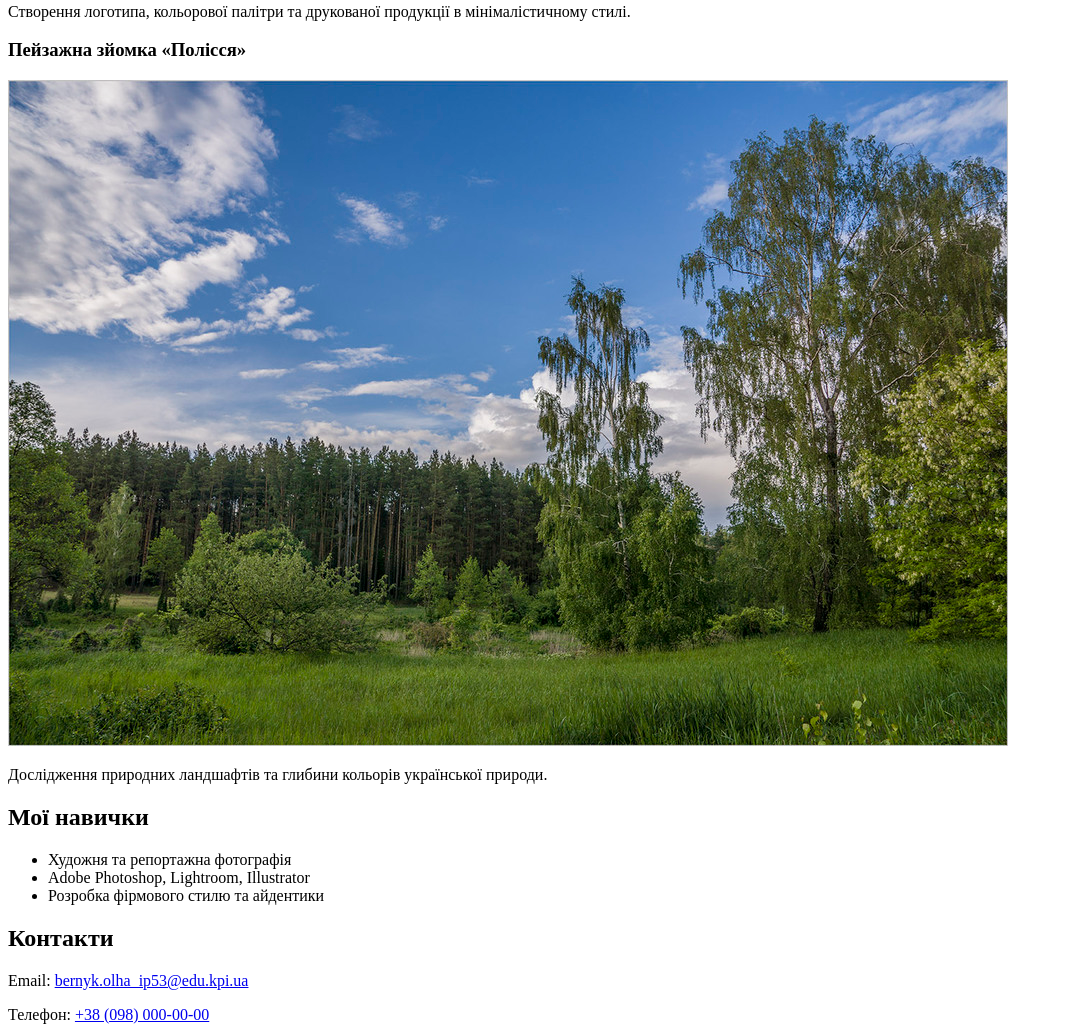
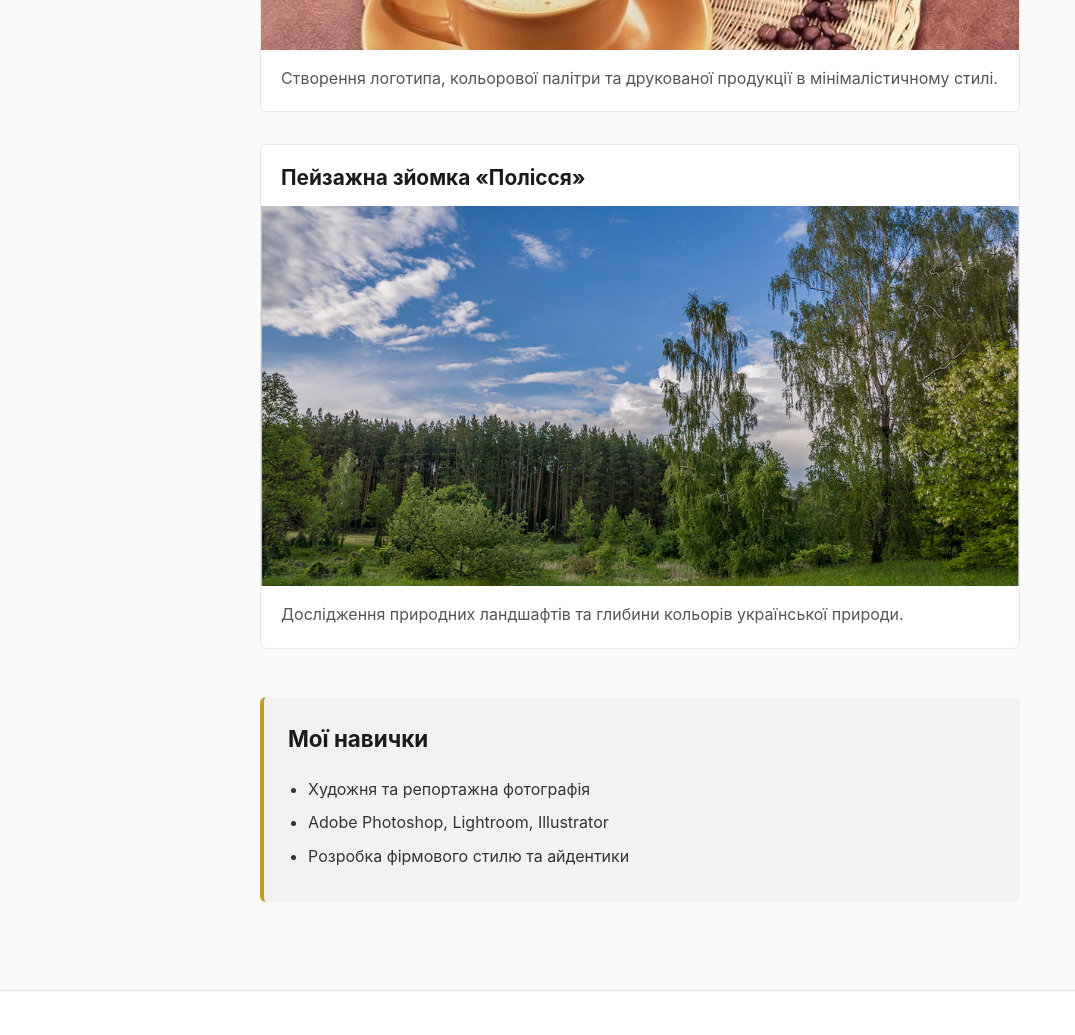
Before and after one commit to OlhaBenyk/portfolio-site-lab6, a plain HTML site: page index.html in a window 1280 px wide. Shown: the part 1457-2492 px from the top of the page, without its empty margins (0-1075 px from the left). Drawn offline with Linux system fonts and the light colour scheme.

Commit message:
feat: implement CSS styling and box model for lab 3

```diff
--- a/css/style.css
+++ b/css/style.css
@@ -1,3 +1,148 @@
-* {
+*, *::before, *::after {
     box-sizing: border-box;
 }
+
+body {
+    margin: 0;
+    font-family: -apple-system, BlinkMacSystemFont, "Segoe UI", Roboto, Helvetica, Arial, sans-serif;
+    font-size: 1rem;
+    line-height: 1.6;
+    color: #1a1a1a;
+    background-color: #fafafa;
+}
+
+header {
+    padding: 48px 20px 24px;
+    border-bottom: 1px solid #e0e0e0;
+    background-color: #ffffff;
+    text-align: center;
+}
+
+header h1 {
+    font-size: 2.5rem;
+    margin: 0 0 16px;
+    font-weight: 700;
+    letter-spacing: -0.5px;
+}
+
+nav ul {
+    list-style: none;
+    padding: 0;
+    margin: 0;
+    display: flex;
+    justify-content: center;
+}
+
+nav li {
+    margin: 0 16px;
+}
+
+nav a {
+    text-decoration: none;
+    color: #444444;
+    font-weight: 500;
+    transition: color 0.2s ease;
+}
+
+nav a:hover {
+    color: #c59b27;
+}
+
+main {
+    max-width: 800px;
+    margin: 0 auto;
+    padding: 40px 20px;
+}
+
+section {
+    margin-bottom: 48px;
+}
+
+h2 {
+    font-size: 1.8rem;
+    border-bottom: 2px solid #1a1a1a;
+    padding-bottom: 8px;
+    margin-bottom: 24px;
+}
+
+.card {
+    background: #ffffff;
+    border: 1px solid #e8e8e8;
+    border-radius: 6px;
+    overflow: hidden;
+    margin-bottom: 32px;
+}
+
+.card h3 {
+    margin: 16px 20px 12px;
+    font-size: 1.3rem;
+}
+
+.card img {
+    width: 100%;
+    display: block;
+    height: 380px;
+    object-fit: cover;
+}
+
+.card-content {
+    padding: 16px 20px 20px;
+}
+
+.card-content p {
+    margin: 0;
+    color: #555555;
+}
+
+aside {
+    background-color: #f2f2f2;
+    border-left: 4px solid #c59b27;
+    border-radius: 6px;
+    padding: 24px;
+    margin-bottom: 48px;
+}
+
+aside h2 {
+    border-bottom: none;
+    font-size: 1.4rem;
+    margin: 0 0 12px;
+}
+
+aside ul {
+    padding-left: 20px;
+    margin: 0;
+}
+
+aside li {
+    margin-bottom: 8px;
+    color: #333333;
+}
+
+footer {
+    border-top: 1px solid #e0e0e0;
+    background-color: #ffffff;
+    padding: 32px 20px;
+    text-align: center;
+    font-size: 0.9rem;
+    color: #666666;
+}
+
+footer h2 {
+    border: none;
+    font-size: 1.2rem;
+    margin-bottom: 12px;
+}
+
+footer p {
+    margin: 6px 0;
+}
+
+footer a {
+    color: #1a1a1a;
+    text-decoration: none;
+}
+
+footer a:hover {
+    color: #c59b27;
+    text-decoration: underline;
+}
--- a/index.html
+++ b/index.html
@@ -28,22 +28,28 @@
     <section id="works">
         <h2>Роботи</h2>
 
-        <article>
+        <article class="card">
             <h3>Студійний портрет «Warm Tones»</h3>
             <img src="assets/img/project1.jpg" alt="Студійний жіночий портрет у теплих тонах з м'яким освітленням">
-            <p>Мінімалістична студійна фотозйомка з фокусом на природність, спокійні емоції та теплу гаму кольорів.</p>
+            <div class="card-content">
+                <p>Мінімалістична студійна фотозйомка з фокусом на природність, спокійні емоції та теплу гаму кольорів.</p>
+            </div>
         </article>
 
-        <article>
+        <article class="card">
             <h3>Брендинг для локальної кав'ярні</h3>
             <img src="assets/img/project2.jpg" alt="Розробка айдентики та макет фірмового пакування стаканчиків кави">
-            <p>Створення логотипа, кольорової палітри та друкованої продукції в мінімалістичному стилі.</p>
+            <div class="card-content">
+                <p>Створення логотипа, кольорової палітри та друкованої продукції в мінімалістичному стилі.</p>
+            </div>
         </article>
 
-        <article>
+        <article class="card">
             <h3>Пейзажна зйомка «Полісся»</h3>
             <img src="assets/img/project3.jpg" alt="Світлина туманного світанку над річкою серед соснового лісу">
-            <p>Дослідження природних ландшафтів та глибини кольорів української природи.</p>
+            <div class="card-content">
+                <p>Дослідження природних ландшафтів та глибини кольорів української природи.</p>
+            </div>
         </article>
     </section>
 
@@ -64,3 +70,6 @@
     <p>Соцмережі: <a href="https://instagram.com" target="_blank" rel="noopener noreferrer">Instagram</a></p>
     <p>&copy; 2026 Ольга Берник. Навчальний проєкт.</p>
 </footer>
+
+</body>
+</html>
```
